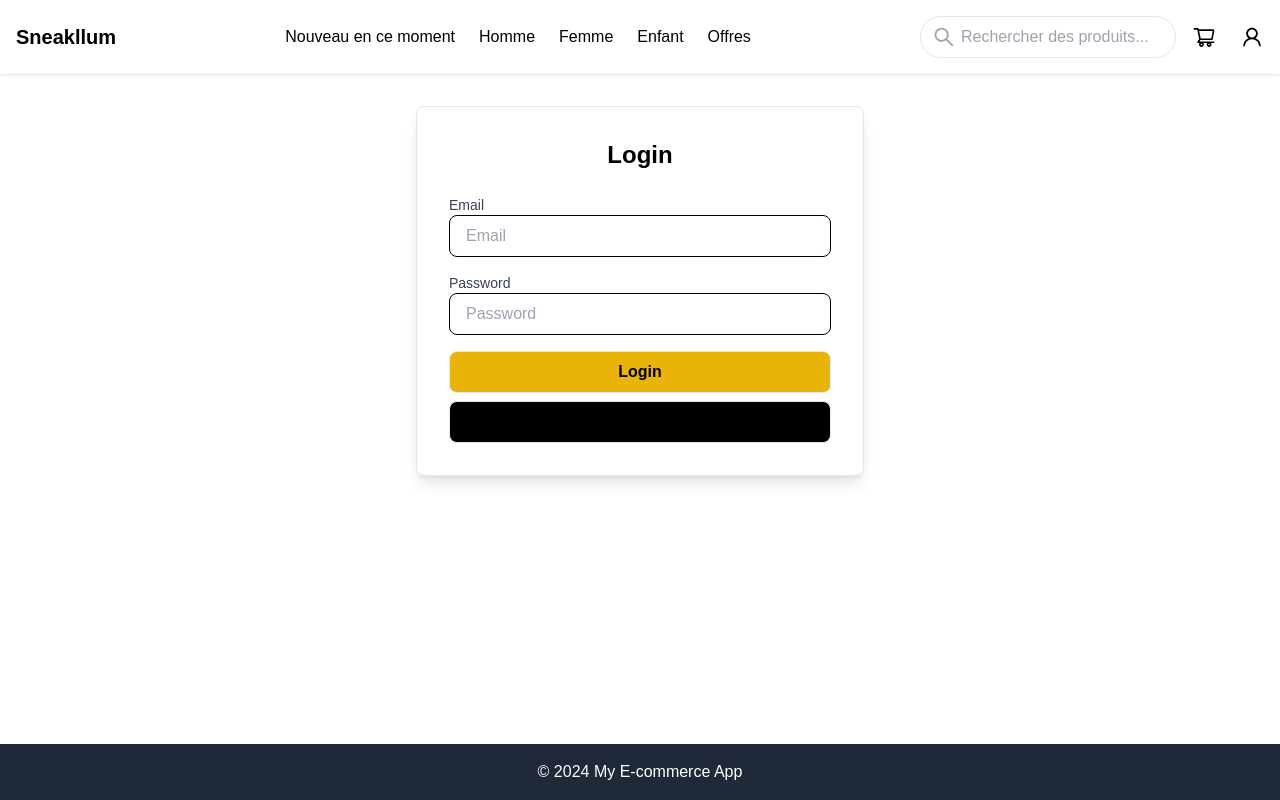
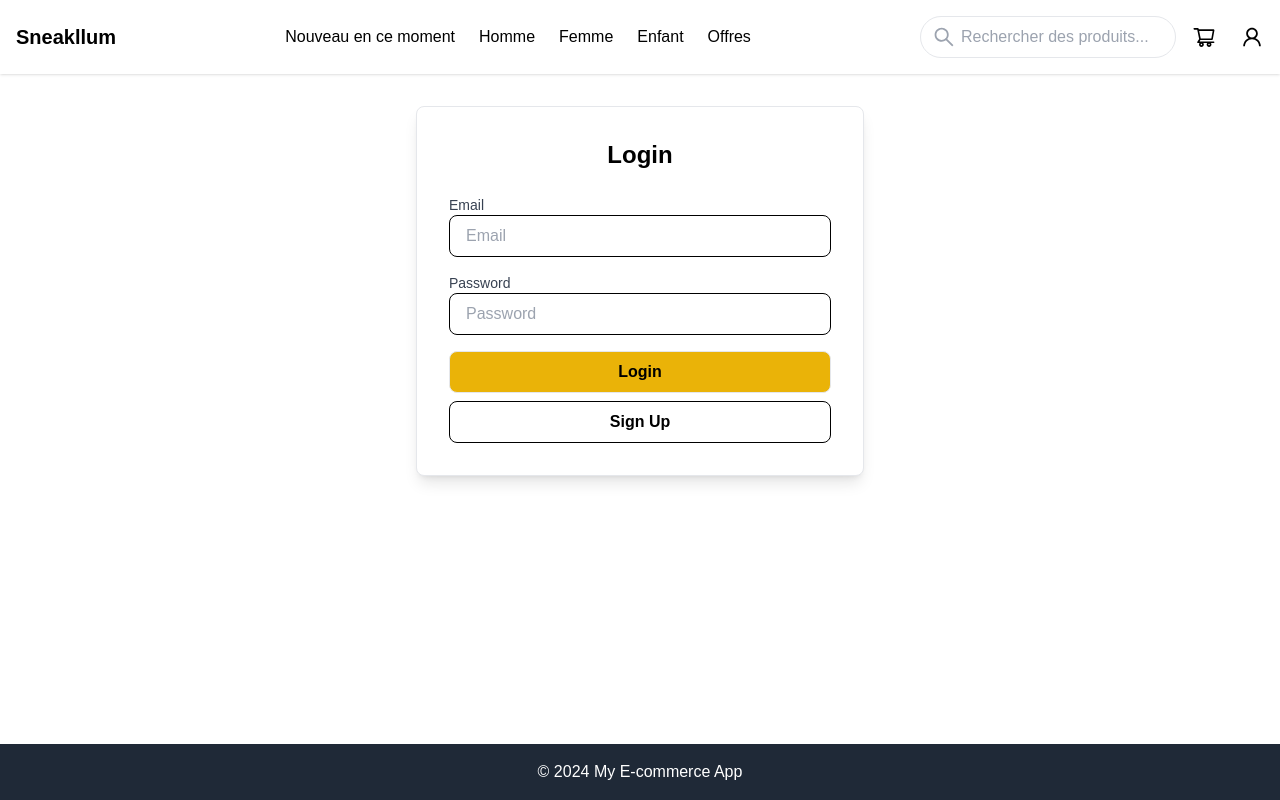
Before and after one commit to LouisGouaux/Sneakllum, a Next.js app in the folder sneakllum/: page /login in a window 1280 px wide. Built offline with nearby package versions, Linux system fonts and the light colour scheme.

Commit message:
fix: racist buttons

```diff
--- a/sneakllum/src/components/Button.tsx
+++ b/sneakllum/src/components/Button.tsx
@@ -21,23 +21,15 @@ export default function Button({
     noFocusBorder = false,
     className = "",
 }: ButtonProps) {
-    // Classes de base pour les variantes de boutons
     const variantClasses = {
         primary: "bg-primary hover:bg-primaryhover",
-        secondary: "bg-secondary hover:bg-secondaryhover",  // Assure-toi que cette classe est définie dans le fichier tailwind.config.js
+        secondary: "border-black hover:bg-secondaryhover",
         alert: "bg-alert hover:bg-alerthover text-white",
     };
 
-    // Suppression de la bordure si noBorder est true
     const borderClass = noBorder ? "" : "border";
-
-    // Classes de focus (si noFocusBorder est true, elles ne sont pas appliquées)
     const focusClass = noFocusBorder ? "" : "focus:border-secondary focus:ring-1 focus:ring-secondary";
-
-    // Si aucune bordure n'est appliquée, alors définir un fond par défaut
-    const backgroundClass = noBorder ? "" : variantClasses[variant] || variantClasses.primary;
-
-    // Combine les classes de variante, bordure et focus
+    const backgroundClass = `${variantClasses[variant] || variantClasses.primary} ${noBorder ? "" : ""}`;
     const classes = `${backgroundClass} ${borderClass} ${focusClass} ${className}`;
 
     return (
--- a/sneakllum/src/components/GrouppedButtons.tsx
+++ b/sneakllum/src/components/GrouppedButtons.tsx
@@ -11,10 +11,9 @@ export default function GrouppedButtons({ children }: GrouppedButtonsProps) {
         <div className="flex items-center space-x-0.5 border border-gray-300 rounded-lg">
             {React.Children.map(children, (child) => {
                 if (React.isValidElement(child) && child.type === Button) {
-                    // Passons `noBorder` et `noFocusBorder` aux boutons
                     return React.cloneElement(child as React.ReactElement<ButtonProps>, {
-                        noBorder: true,   // Pas de bordure sur les boutons dans GroupedButtons
-                        noFocusBorder: true,  // Pas de bordure au focus
+                        noBorder: true,
+                        noFocusBorder: true,
                     });
                 }
                 return child;
```
